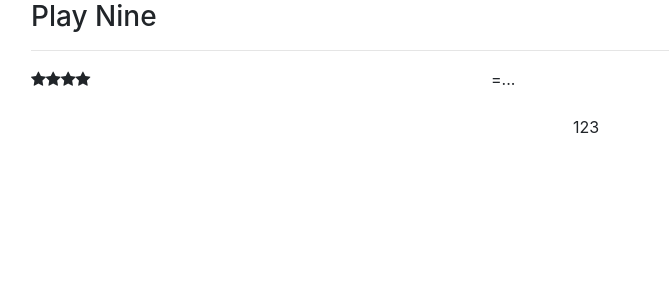
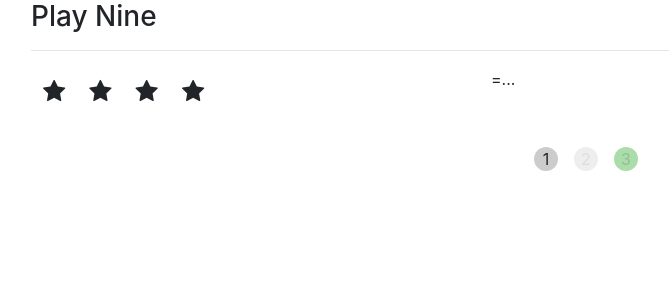
Before and after one commit to idiotleon/TutorialReactJSGettingStarted, a React app: page / in a window 1280 px wide. Shown: the top 300 px of the page, without its empty margins (54-723 px from the left). Built offline with nearby package versions, Linux system fonts and the light colour scheme.

Commit message:
demo example: Added CSS styles for buttons
Module 4.2 The Stars, Button, and Answer Frames

```diff
--- /dev/null
+++ b/CSS/main.css
@@ -0,0 +1,26 @@
+.fa-star {
+    margin: 0.5em;
+    font-size: 24px
+}
+
+span {
+    display: inline-block;
+    margin: 0.5em;
+    text-align: center;
+    background-color: #ccc;
+    width: 24px;
+    border-radius: 50%;
+    cursor: pointer;
+}
+
+.selected {
+    background-color: #eee;
+    color: #ddd;
+    cursor: not-allowed;
+}
+
+.used {
+    background-color: #aaddaa;
+    color: #99bb99;
+    cursor: not-allowed;
+}
--- a/Component/Game.jsx
+++ b/Component/Game.jsx
@@ -1,6 +1,7 @@
 import React from 'react';
 import 'font-awesome/css/font-awesome.min.css';
 import 'bootstrap/dist/css/bootstrap.min.css';
+import '../CSS/main.css';
 
 const Stars = (props) => {
     return (
@@ -34,8 +35,8 @@
         <div className="class text-center">
             <div>
                 <span>1</span>
-                <span>2</span>
-                <span>3</span>
+                <span className="selected">2</span>
+                <span className="used">3</span>
             </div>
         </div>
     );
```
